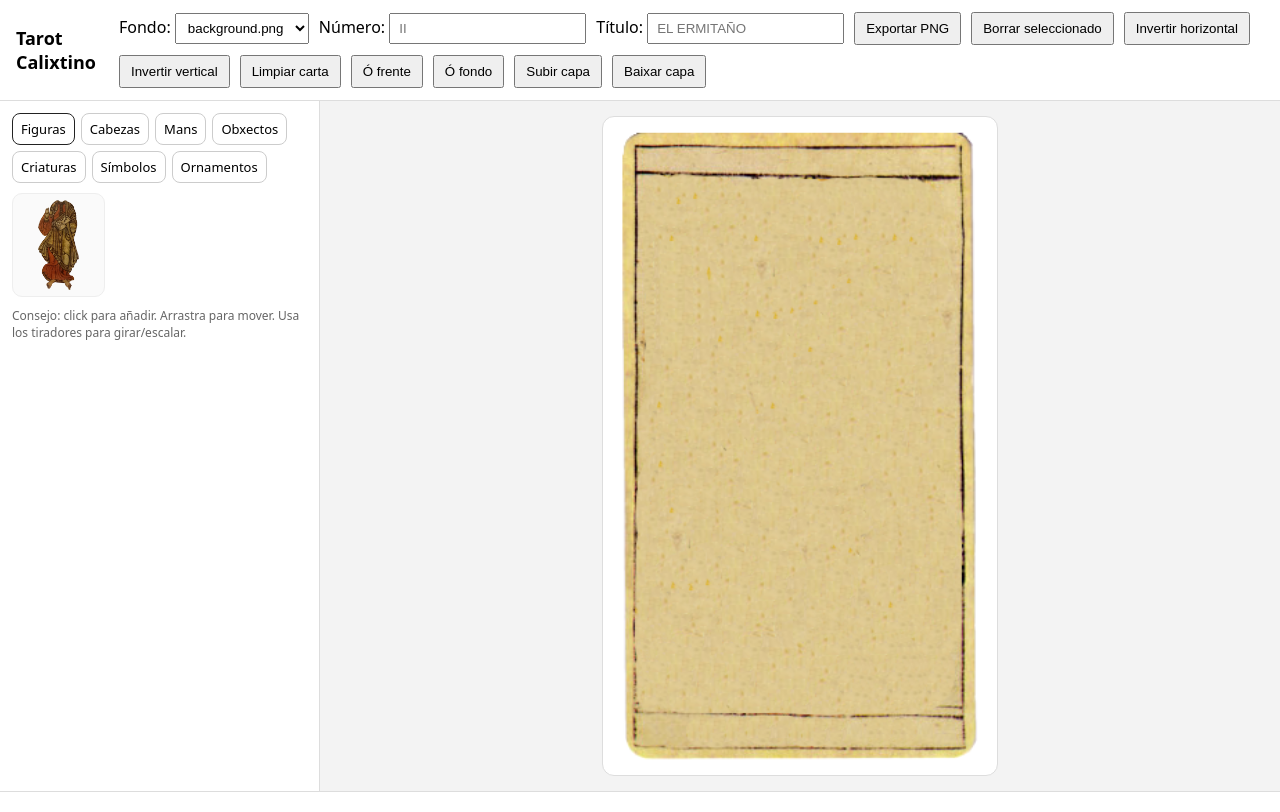
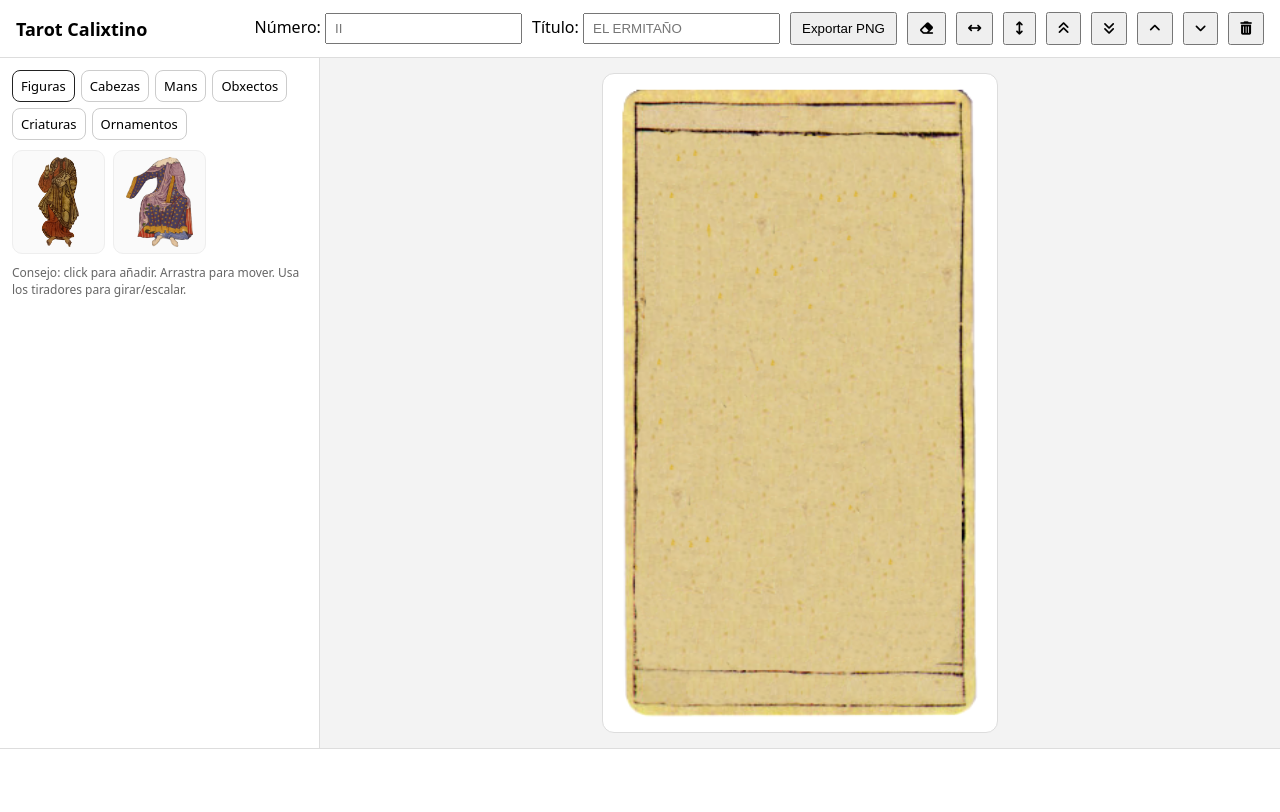
Before and after one commit to arieuger/tarotcalixtino, a website: page index.html in a window 1280 px wide. Drawn offline with nearby package versions, Linux system fonts and the light colour scheme.

```diff
--- a/app.js
+++ b/app.js
@@ -5,12 +5,11 @@
 // Define tus categorías (carpetas dentro de /assets)
 const CATEGORIES = [
     { key: "bodies", label: "Figuras" },
-    { key: "cabezas", label: "Cabezas" },
+    { key: "heads", label: "Cabezas" },
     { key: "hands", label: "Mans" },
     { key: "objects", label: "Obxectos" },
     { key: "creatures", label: "Criaturas" },
-    { key: "simbolos", label: "Símbolos" },
-    { key: "ornamentos", label: "Ornamentos" },
+    { key: "ornaments", label: "Ornamentos" },
 ];
 
 // En web estático no podemos listar carpetas sin servidor.
@@ -20,19 +19,17 @@
     background: [
         "background.png",
     ],
-    bodies: [ "body_1.png" ],
-    cabezas: [],
+    bodies: [ "body_1.png", "body_2.png" ],
+    heads: [ "head_1.png" ],
     hands: [ "h_blessing.png", "h_grabing.png", "h_open.png", "h_signing.png"],
     objects: [ "o_crown.png", "o_scepter.png", "o_aureole.png" ],
-    creatures: [ "a_lion.png" ],
-    simbolos: [],
-    ornamentos: [],
+    creatures: [ "a_lion.png", "a_beast.png" ],
+    ornaments: [ "ornament_1.png" ],
 };
 
 // ---------- UI ----------
 const tabsEl = document.getElementById("tabs");
 const gridEl = document.getElementById("assetGrid");
-const bgSelect = document.getElementById("bgSelect");
 const titleInput = document.getElementById("titleInput");
 const numberInput = document.getElementById("numberInput");
 const flipXBtn = document.getElementById("flipXBtn");
@@ -238,19 +235,6 @@
     }
 }
 
-// Background select
-function initBackgroundSelect() {
-    bgSelect.innerHTML = "";
-    for (const bg of ASSET_INDEX.background) {
-        const opt = document.createElement("option");
-        opt.value = bg;
-        opt.textContent = bg;
-        bgSelect.appendChild(opt);
-    }
-    bgSelect.onchange = () => setBackground(bgSelect.value);
-    if (ASSET_INDEX.background[0]) setBackground(ASSET_INDEX.background[0]);
-}
-
 numberInput.addEventListener("input", () => {
     numberNode.text(numberInput.value.toUpperCase());
     layerUi.draw();
@@ -353,6 +337,6 @@
 // Init
 renderTabs();
 renderGrid();
-initBackgroundSelect();
+setBackground(ASSET_INDEX.background[0]);
 titleNode.text("");
 layerUi.draw();
--- a/index.html
+++ b/index.html
@@ -5,6 +5,7 @@
     <meta charset="utf-8" />
     <meta name="viewport" content="width=device-width,initial-scale=1" />
     <title>Tarot Calixtino</title>
+    <link rel="stylesheet" href="https://cdnjs.cloudflare.com/ajax/libs/font-awesome/6.5.0/css/all.min.css"/>
     <link rel="stylesheet" href="style.css" />
     <script src="https://unpkg.com/konva@9/konva.min.js"></script>
 </head>
@@ -13,11 +14,6 @@
     <h1>Tarot Calixtino</h1>
 
     <div class="controls">
-        <label>
-            Fondo:
-            <select id="bgSelect"></select>
-        </label>
-
         <label>
             Número:
             <input id="numberInput" placeholder="II" />
@@ -28,14 +24,14 @@
         </label>
 
         <button id="exportBtn">Exportar PNG</button>
-        <button id="deleteBtn" title="Supr / Backspace">Borrar seleccionado</button>
-        <button id="flipXBtn">Invertir horizontal</button>
-        <button id="flipYBtn">Invertir vertical</button>
-        <button id="clearBtn">Limpiar carta</button>
-        <button id="bringFrontBtn">Ó frente</button>
-        <button id="sendBackBtn">Ó fondo</button>
-        <button id="moveUpBtn">Subir capa</button>
-        <button id="moveDownBtn">Baixar capa</button>
+        <button id="deleteBtn" title="Borrar seleccionado"><i class="fa-solid fa-eraser"></i></button>
+        <button id="flipXBtn" title="Voltear horizontal"><i class="fa-solid fa-arrows-left-right"></i></button>
+        <button id="flipYBtn" title="Voltear vertical"><i class="fa-solid fa-arrows-up-down"></i></button>
+        <button id="bringFrontBtn" title="Traer ao fronte"><i class="fa-solid fa-angles-up"></i></button>
+        <button id="sendBackBtn" title="Enviar ao fondo"><i class="fa-solid fa-angles-down"></i></button>
+        <button id="moveUpBtn" title="Mover para arriba"><i class="fa-solid fa-angle-up"></i></button>
+        <button id="moveDownBtn" title="mover para abaixo"><i class="fa-solid fa-angle-down"></i></button>
+        <button id="clearBtn" title="Limpar carta"><i class="fa-solid fa-trash-can"></i></button>
     </div>
 </header>
 
```
Also changed, not shown: assets/bodies/body_2.png (added), assets/creatures/a_beast.png (added), assets/heads/head_1.png (added), assets/ornaments/ornament_1.png (added).
